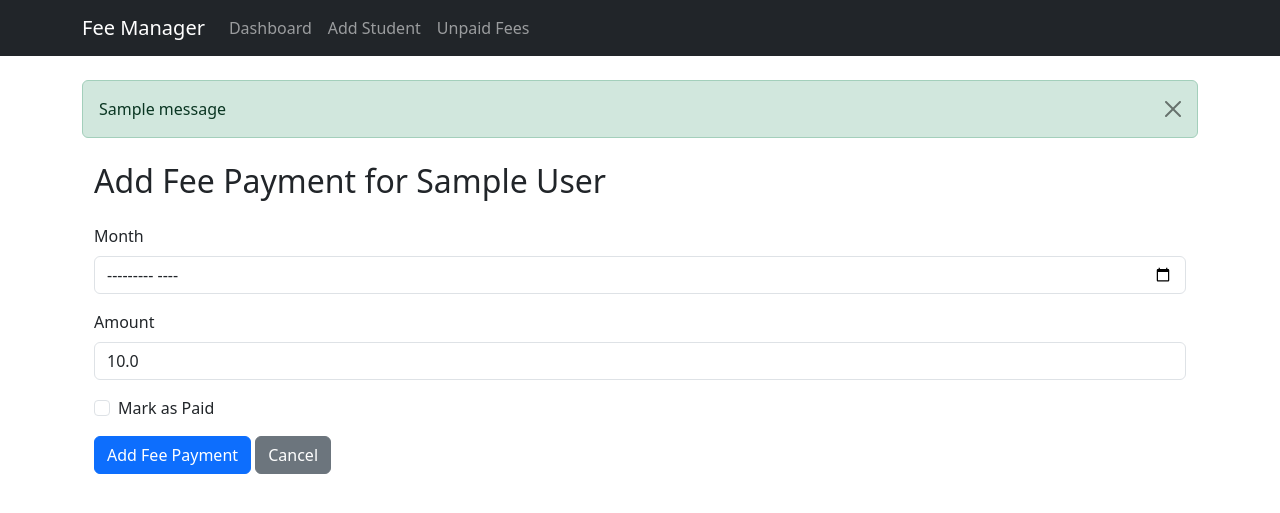
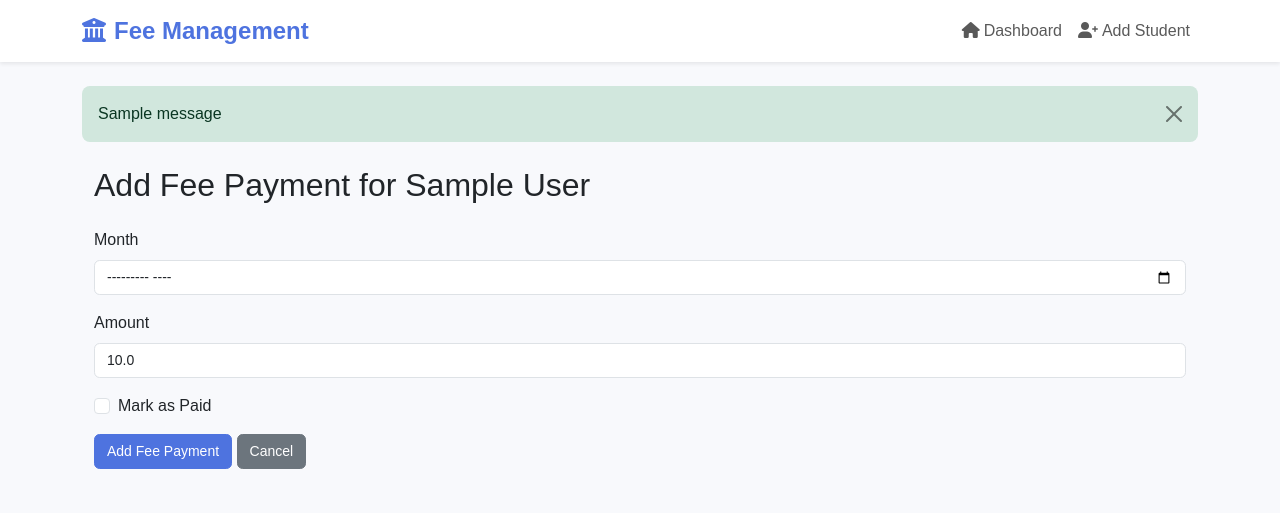
Before and after one commit to aamirxs/lib, a Flask app: page /add_fee/1 in a window 1280 px wide. Shown: the top 513 px of the page. Run offline with Flask 3, Linux system fonts and the light colour scheme; tables that the repository leaves empty hold one stand-in row (values such as "Sample post"); one stand-in notice (Sample message) is shown.

Commit message:
Update base.html

```diff
--- a/templates/base.html
+++ b/templates/base.html
@@ -7,63 +7,183 @@
     <link href="https://cdn.jsdelivr.net/npm/bootstrap@5.3.0/dist/css/bootstrap.min.css" rel="stylesheet">
     <link href="https://cdnjs.cloudflare.com/ajax/libs/font-awesome/6.0.0/css/all.min.css" rel="stylesheet">
     <style>
-        .sidebar {
-            min-height: 100vh;
-            background-color: #343a40;
-            padding-top: 20px;
+        :root {
+            --primary-color: #4e73df;
+            --secondary-color: #858796;
+            --success-color: #1cc88a;
+            --info-color: #36b9cc;
+            --warning-color: #f6c23e;
+            --danger-color: #e74a3b;
         }
-        .sidebar a {
+
+        body {
+            background-color: #f8f9fc;
+            font-family: 'Nunito', sans-serif;
+        }
+
+        .navbar {
+            background-color: white;
+            box-shadow: 0 2px 4px rgba(0,0,0,.08);
+        }
+
+        .navbar-brand {
+            color: var(--primary-color) !important;
+            font-weight: bold;
+            font-size: 1.5rem;
+        }
+
+        .card {
+            border: none;
+            border-radius: 0.5rem;
+            box-shadow: 0 0.15rem 1.75rem 0 rgba(58, 59, 69, 0.15);
+            margin-bottom: 1.5rem;
+        }
+
+        .card-header {
+            background-color: white;
+            border-bottom: 1px solid #e3e6f0;
+            padding: 1rem;
+        }
+
+        .table {
+            margin-bottom: 0;
+        }
+
+        .table th {
+            border-top: none;
+            background-color: #f8f9fc;
+            font-weight: 600;
+            font-size: 0.85rem;
+            text-transform: uppercase;
+            letter-spacing: 0.05rem;
+        }
+
+        .btn {
+            border-radius: 0.35rem;
+            padding: 0.375rem 0.75rem;
+            font-size: 0.875rem;
+        }
+
+        .btn-group {
+            box-shadow: none !important;
+        }
+
+        .btn-primary {
+            background-color: var(--primary-color);
+            border-color: var(--primary-color);
+        }
+
+        .btn-success {
+            background-color: var(--success-color);
+            border-color: var(--success-color);
+        }
+
+        .btn-info {
+            background-color: var(--info-color);
+            border-color: var(--info-color);
             color: white;
-            text-decoration: none;
-            padding: 10px 15px;
-            display: block;
         }
-        .sidebar a:hover {
-            background-color: #495057;
+
+        .btn-warning {
+            background-color: var(--warning-color);
+            border-color: var(--warning-color);
         }
-        .sidebar h3 {
-            color: white;
-            padding: 10px 15px;
-            margin-bottom: 20px;
+
+        .btn-danger {
+            background-color: var(--danger-color);
+            border-color: var(--danger-color);
         }
-        .content {
-            padding: 20px;
+
+        .alert {
+            border: none;
+            border-radius: 0.5rem;
+            margin-bottom: 1.5rem;
         }
-        .card {
-            margin-bottom: 20px;
+
+        .stats-card {
+            padding: 1.5rem;
+            border-left: 0.25rem solid var(--primary-color);
+        }
+
+        .stats-card h4 {
+            color: var(--secondary-color);
+            font-size: 0.85rem;
+            text-transform: uppercase;
+            margin-bottom: 0.5rem;
+        }
+
+        .stats-card .h2 {
+            color: #5a5c69;
+            font-weight: 700;
+            margin-bottom: 0;
+        }
+
+        .table-responsive {
+            border-radius: 0.5rem;
+            background-color: white;
+            padding: 1rem;
+        }
+
+        .due-alert {
+            border-left: 0.25rem solid var(--warning-color);
+            background-color: #fff3cd;
+        }
+
+        .pagination {
+            margin-bottom: 0;
+        }
+
+        .form-control {
+            border-radius: 0.35rem;
+            padding: 0.375rem 0.75rem;
+            font-size: 0.875rem;
+        }
+
+        @media (max-width: 768px) {
+            .btn-group {
+                display: flex;
+                flex-direction: column;
+            }
+
+            .btn-group .btn {
+                margin-bottom: 0.25rem;
+            }
         }
     </style>
 </head>
 <body>
-    <nav class="navbar navbar-expand-lg navbar-dark bg-dark">
+    <nav class="navbar navbar-expand-lg navbar-light mb-4">
         <div class="container">
-            <a class="navbar-brand" href="{{ url_for('dashboard') }}">Fee Manager</a>
+            <a class="navbar-brand" href="{{ url_for('dashboard') }}">
+                <i class="fas fa-university me-2"></i>Fee Management
+            </a>
             <button class="navbar-toggler" type="button" data-bs-toggle="collapse" data-bs-target="#navbarNav">
                 <span class="navbar-toggler-icon"></span>
             </button>
             <div class="collapse navbar-collapse" id="navbarNav">
-                <ul class="navbar-nav">
+                <ul class="navbar-nav ms-auto">
                     <li class="nav-item">
-                        <a class="nav-link" href="{{ url_for('dashboard') }}">Dashboard</a>
+                        <a class="nav-link" href="{{ url_for('dashboard') }}">
+                            <i class="fas fa-home me-1"></i>Dashboard
+                        </a>
                     </li>
                     <li class="nav-item">
-                        <a class="nav-link" href="{{ url_for('add_student') }}">Add Student</a>
-                    </li>
-                    <li class="nav-item">
-                        <a class="nav-link" href="{{ url_for('unpaid_fees') }}">Unpaid Fees</a>
+                        <a class="nav-link" href="{{ url_for('add_student') }}">
+                            <i class="fas fa-user-plus me-1"></i>Add Student
+                        </a>
                     </li>
                 </ul>
             </div>
         </div>
     </nav>
 
-    <div class="container mt-4">
+    <div class="container">
         {% with messages = get_flashed_messages(with_categories=true) %}
             {% if messages %}
                 {% for category, message in messages %}
-                    <div class="alert alert-{{ 'danger' if category == 'error' else 'success' }} alert-dismissible fade show">
+                    <div class="alert alert-{{ category }} alert-dismissible fade show" role="alert">
                         {{ message }}
-                        <button type="button" class="btn-close" data-bs-dismiss="alert"></button>
+                        <button type="button" class="btn-close" data-bs-dismiss="alert" aria-label="Close"></button>
                     </div>
                 {% endfor %}
             {% endif %}
@@ -73,5 +193,7 @@
     </div>
 
     <script src="https://cdn.jsdelivr.net/npm/bootstrap@5.3.0/dist/js/bootstrap.bundle.min.js"></script>
+    <script src="https://cdn.jsdelivr.net/npm/chart.js"></script>
+    {% block scripts %}{% endblock %}
 </body>
 </html>
```
